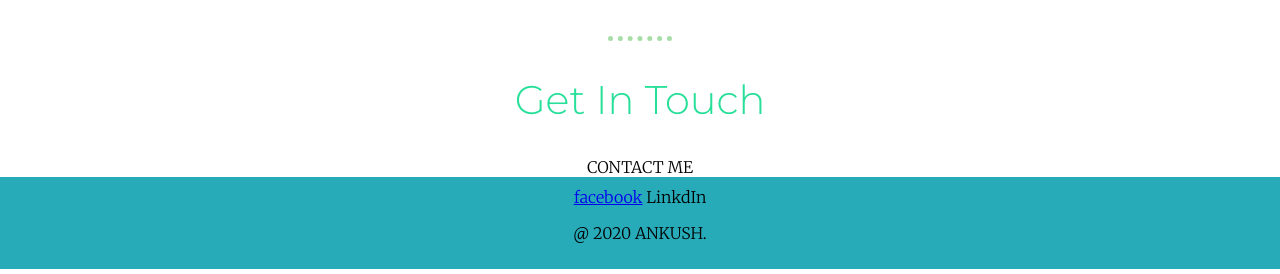
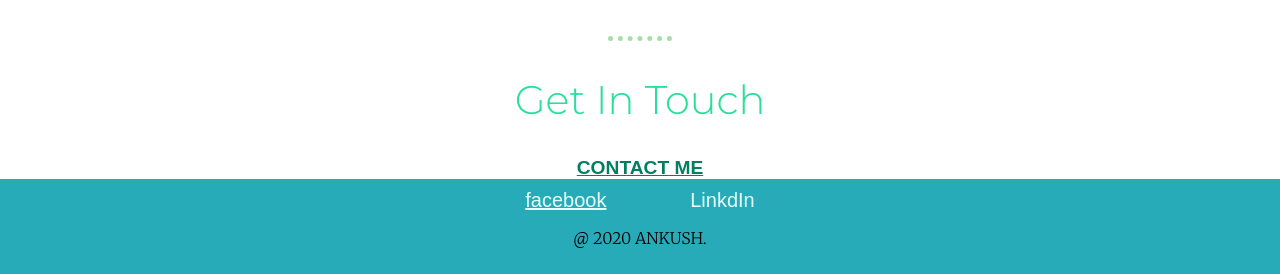
Before and after one commit to ankushsingh0804/Ankush-cv, a plain HTML site: page index.html in a window 1280 px wide. Shown: the part 1628-1902 px from the top of the page. Drawn offline with Linux system fonts and the light colour scheme.

Commit message:
Update style.css

```diff
--- a/css/style.css
+++ b/css/style.css
@@ -73,3 +73,18 @@ hr {
   background-color: #28abb9;
   padding: 10px;
 }
+
+.footer-link {
+  color: #e6ffff;
+    margin: 10px 40px;
+    font-size: 20px;
+    font-family: 'Oswald', sans-serif;
+}
+
+.btn{
+  font-size: 1.2rem;
+    font-family: 'Oswald', sans-serif;
+    color: #008060;
+    font-weight: bold;
+    text-decoration: underline;
+}
```
